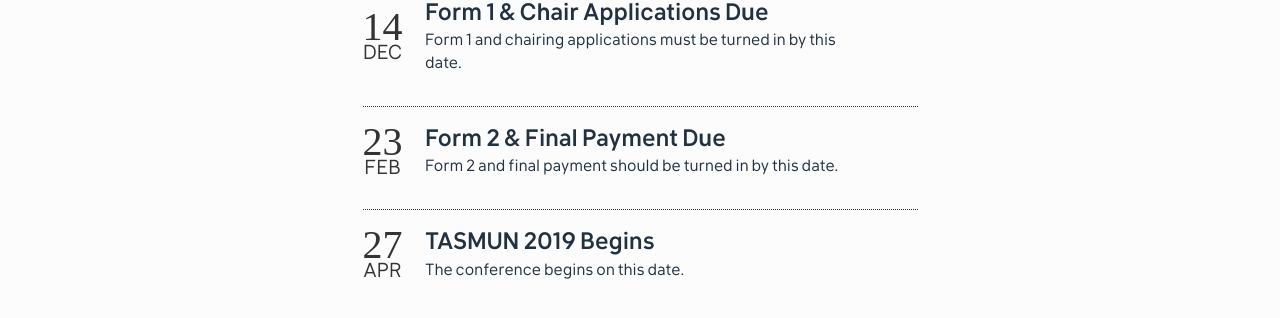
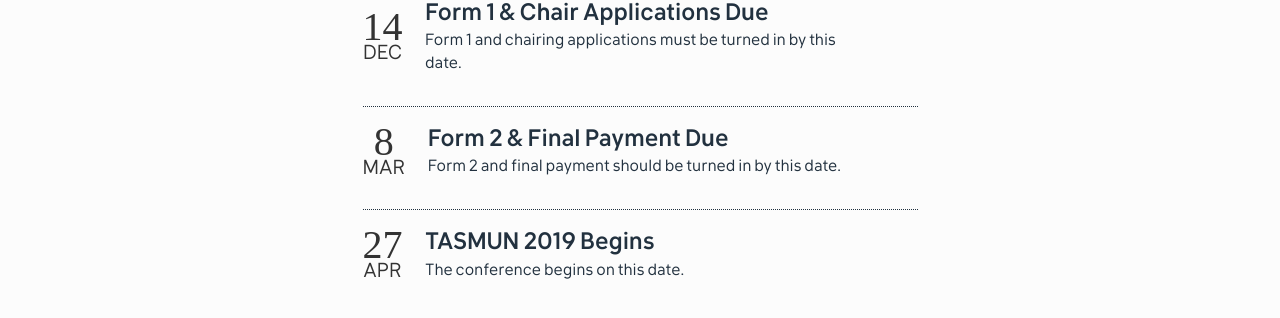
Before and after one commit to alexandernext/tasmun, a Jekyll site: the page built from dates.html, in a window 1280 px wide. Shown: the part 279-597 px from the top of the page. Built offline with Jekyll 4.4.1, drawn with Linux system fonts in a browser that asks for light colours; some web fonts are replaced.

Commit message:
change payment due dat

```diff
--- a/dates.html
+++ b/dates.html
@@ -2,6 +2,7 @@
 layout: split
 title: Preparation Dates
 ---
+
 <div class="col-md-6 col-md-offset-3">
   <div class="item">
     <div class="date">
@@ -16,8 +17,8 @@
   <div class="separator"></div>
   <div class="item">
     <div class="date">
-      <span class="day">23</span>
-      <span class="month">Feb</span>
+      <span class="day">8</span>
+      <span class="month">Mar </span>
     </div>
     <div class="item-content">
       <h3 class="item-title">Form 2 & Final Payment Due</h3>
```
